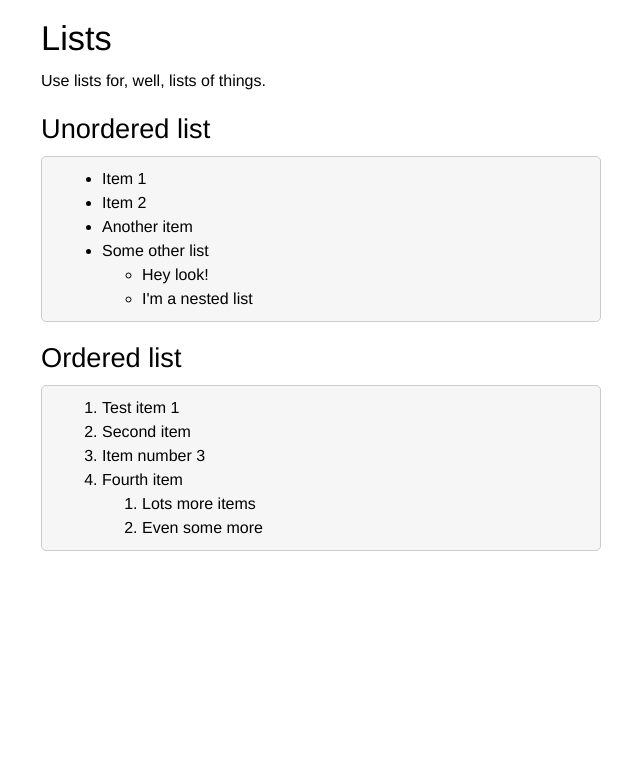
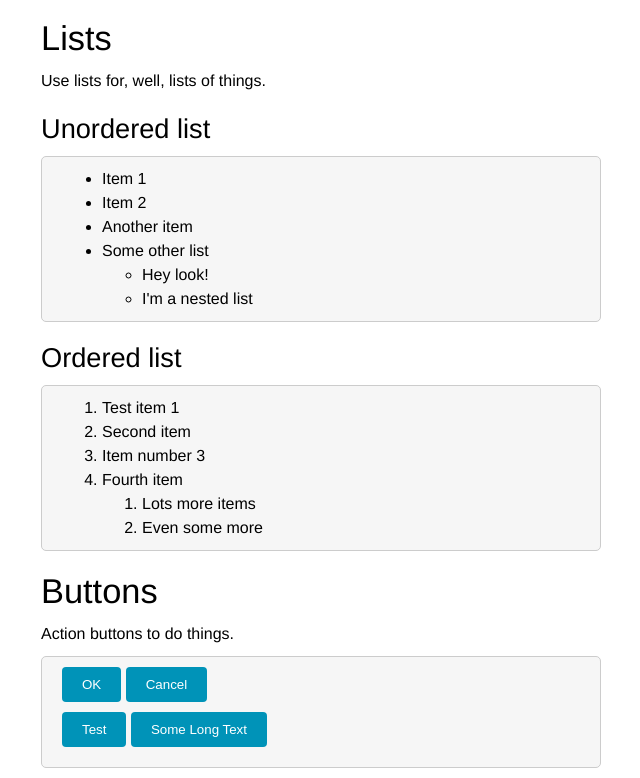
Before and after one commit to conradz/hut-base, a plain HTML site: page index.html in a window 1280 px wide. Shown: the part 1776-2554 px from the top of the page, without its empty margins (319-959 px from the left). Before the commit the page ends 2337 px from the top, so only its background shows below. Drawn offline with Linux system fonts and the light colour scheme.

Commit message:
Update example

```diff
--- a/example.css
+++ b/example.css
@@ -20,6 +20,13 @@
   var-font-size-h6: 0.85em;
   /* Color for <hr> element */
   var-hr-color: #CCC;
+  var-button-padding: 10px 20px;
+  var-button-radius: 4px;
+  var-button-text-color: #FFF;
+  var-button-color-default: #0093B8;
+  var-button-color-hover: #0FC3F0;
+  var-button-color-active: #007A99;
+  var-button-transition-time: 0.3s;
 }
 
 /* Basic layout styles */
@@ -133,6 +140,23 @@ ol {
   padding: 0 0 0 40px;
 }
 
+button {
+  border: none;
+  border-radius: 4px;
+  padding: 10px 20px;
+  color: #FFF;
+  background-color: #0093B8;
+  transition: background-color 0.3s;
+}
+
+button:hover {
+  background-color: #0FC3F0;
+}
+
+button:active {
+  background-color: #007A99;
+}
+
 .container {
   padding: 0 20px 10px 20px;
   margin: 0 auto;
--- a/index.html
+++ b/index.html
@@ -101,6 +101,21 @@
                     </li>
                 </ol>
             </div>
+
+            <h2>Buttons</h2>
+            <p>Action buttons to do things.</p>
+
+            <div class="example">
+                <p>
+                    <button>OK</button>
+                    <button>Cancel</button>
+                </p>
+
+                <p>
+                    <button>Test</button>
+                    <button>Some Long Text</button>
+                </p>
+            </div>
         </div>
     </body>
 </html>
```
